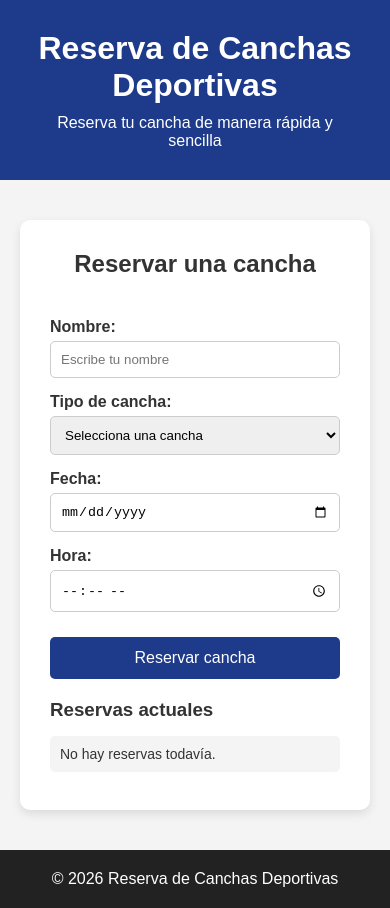
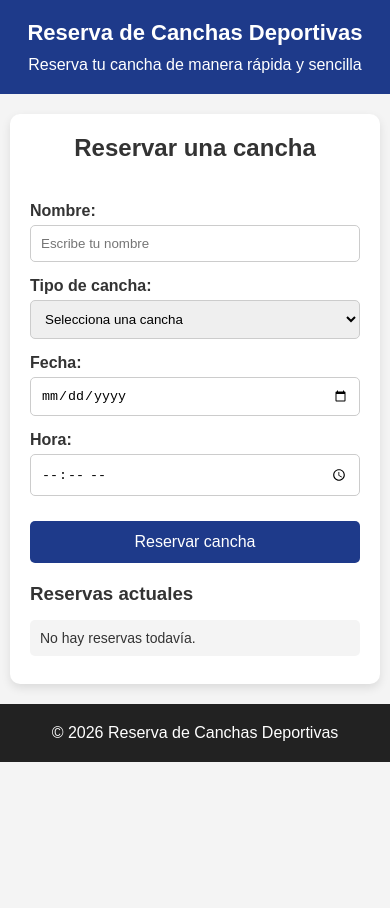
Before and after one commit to anmendoza77/sistema-reservas-canchas-deportivas, a plain HTML site: page index.html in a window 390 px wide. After the commit the page ends 844 px from the top, so only its background shows below. Drawn offline with Linux system fonts and the light colour scheme.

Commit message:
feat: agrega diseno responsive para pantallas pequenas

```diff
--- a/css/style.css
+++ b/css/style.css
@@ -112,3 +112,30 @@ footer {
 #listaReservas li button:hover {
     background-color: #7f1414;
 }
+@media (max-width: 600px) {
+    header {
+        padding: 20px;
+    }
+
+    header h1 {
+        font-size: 22px;
+    }
+
+    main {
+        padding: 20px 10px;
+    }
+
+    .reservas {
+        padding: 20px;
+    }
+
+    #listaReservas li {
+        flex-direction: column;
+        align-items: flex-start;
+        gap: 8px;
+    }
+
+    #listaReservas li button {
+        align-self: flex-end;
+    }
+}
```
